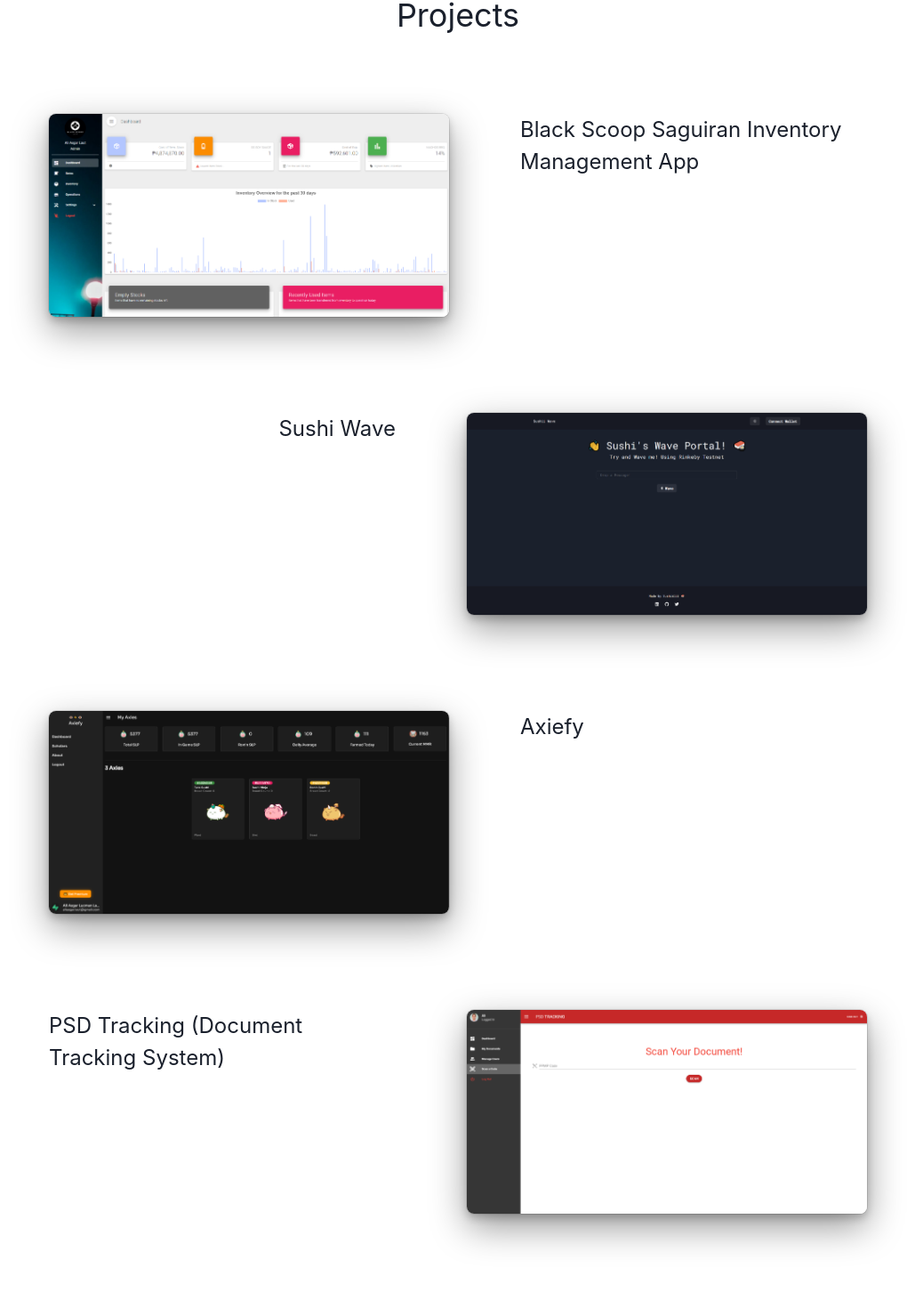
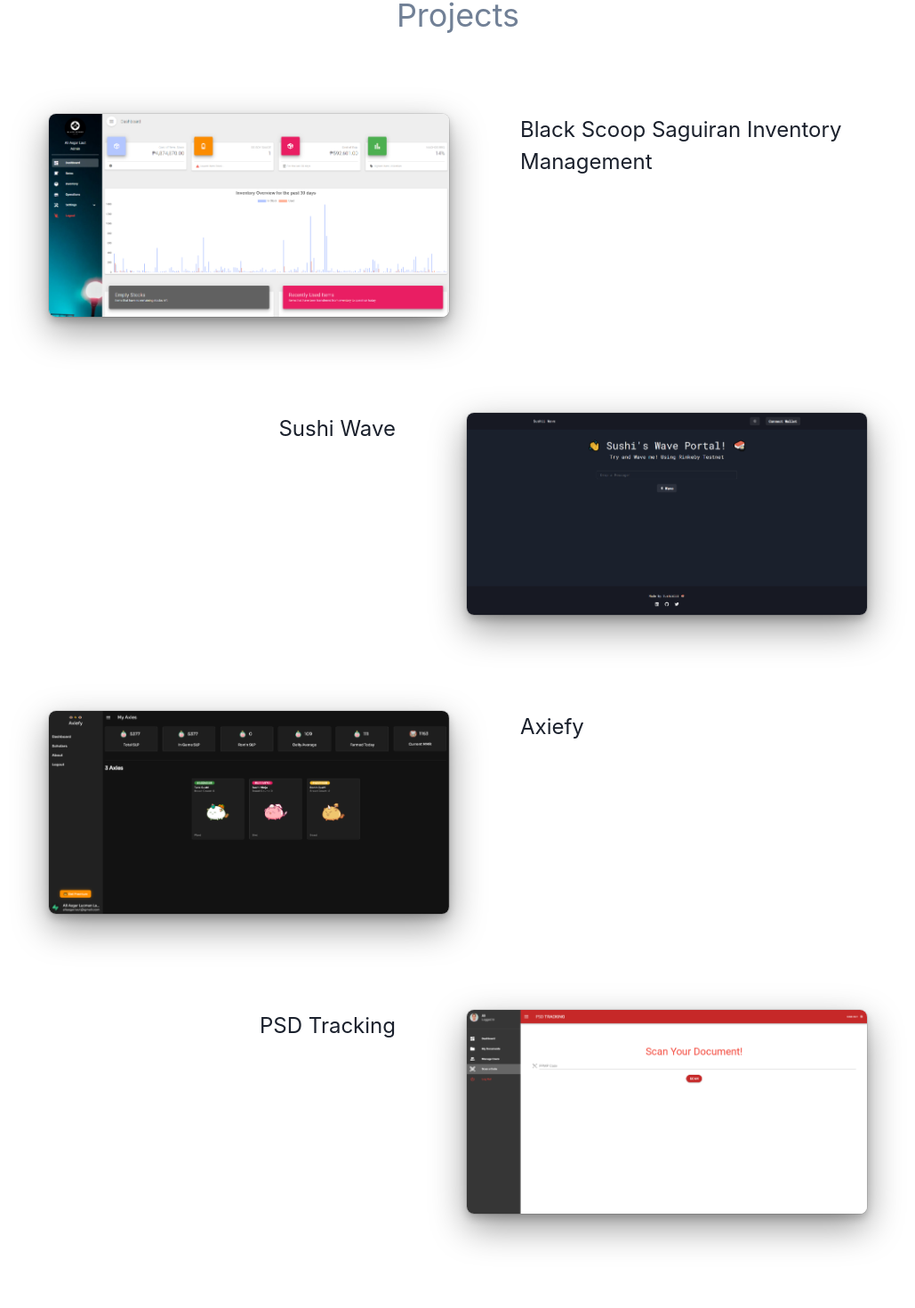
Before and after one commit to sushiAlii/portfolio, a Next.js app: page / in a window 1280 px wide. Shown: the part 178-1648 px from the top of the page at 89% size, without its empty margins (125-1154 px from the left). Built offline with nearby package versions, Linux system fonts and the light colour scheme.

Commit message:
Added additional desctiption on the projects

```diff
--- a/components/MainContent.tsx
+++ b/components/MainContent.tsx
@@ -15,39 +15,47 @@
 export const MainContent = () => {
   const projects = [
     {
-      name: "Black Scoop Saguiran Inventory Management App",
+      name: "Black Scoop Saguiran Inventory Management",
       src: "assets/blackscoop.png",
       align: "start",
-      description: "Gi",
+      description:
+        "This is my first project as a freelance software engineer. Manage, manipulate, oversee your inventory, and see what's left and used.",
       descriptionAlign: "end",
+      tools: "Vue  Vuetify  PostgreSQL  Supabase",
     },
     {
       name: "Sushi Wave",
       src: "assets/sushi-wave.png",
       align: "end",
-      description: "",
+      description:
+        "A personal project created in culmination of learning solidity. Wave portal grants user to wave using ETH in Rinkeby Test Net",
       descriptionAlign: "start",
+      tools: "Solidity React Chakra UI Hardhat",
     },
     {
       name: "Axiefy",
       src: "assets/axiefy.png",
       align: "start",
-      description: "",
+      description:
+        "Created in collaboration with @carlomigueldy, for Supabase Hackathon held at October 2021. Axiefy is an app for Axie Infinity Managers/Players which could help them monitor their SLPs",
       descriptionAlign: "end",
+      tools: "Nuxt Vue Vuetify PostgreSQL Supabase",
     },
     {
-      name: "PSD Tracking (Document Tracking System)",
+      name: "PSD Tracking ",
       src: "assets/document-tracking.png",
       align: "end",
-      description: "",
+      description:
+        "Started as my undergraduate CAPSTONE project, PSD Tracking System aims to help ease the workload of Procurement and Supply Department of MSU-IIT from recording the whereabouts of the documents.",
       descriptionAlign: "start",
+      tools: "Vue Vuetify PostgreSQL Laravel",
     },
   ];
   return (
     <>
       <Center pt={12}>
         <div>
-          <Text fontSize="4xl" align="center">
+          <Text fontSize="4xl" align="center" color="gray.500">
             Projects
           </Text>
 
```
